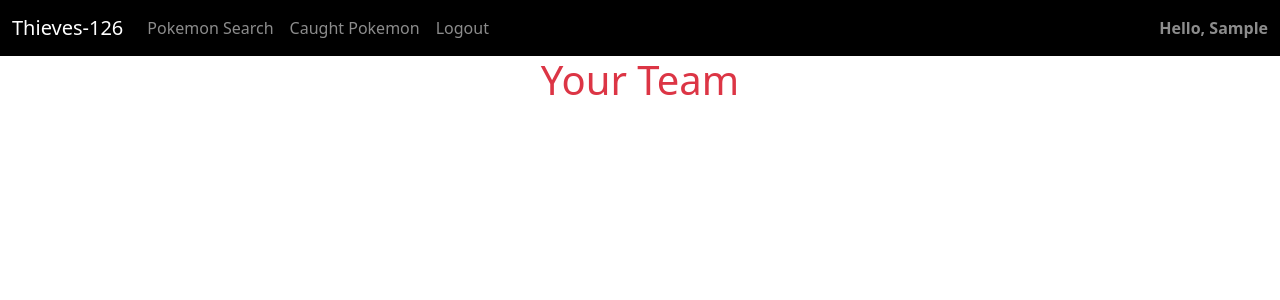
After one commit to MitchellZH/week5day1, a Flask app: page /view_team in a window 1280 px wide. The commit adds this page. Shown: the top 300 px of the page. Run offline with Flask 3, Linux system fonts and the light colour scheme; the visitor is signed in with stand-in values (Sample User, id 1); data that the repository does not hold is empty.

Commit message:
added team functionality for current user

```diff
--- /dev/null
+++ b/app/blueprints/main/main_templates/team.html
@@ -0,0 +1,40 @@
+{% extends 'base.html'%}
+
+{% block title %}
+    Team
+{% endblock %}
+{% block content %}
+{% include './includes/nav.html'%}
+<div class="container">
+<h1 class="text-center text-danger">Your Team</h1>
+<div class="row">
+{% for pokemon in pokemon_list %}
+    <div class="col my-4">
+    <div class="card mx-auto text-bg-light border-danger" style="width: 18rem;">
+        <img src={{pokemon.sprites}} class="card-img-top mx-auto" style="height: 150px; width:150px;" alt="front shiny">
+        <div class="card-body">
+            <h3 class="card-title">{{pokemon.name}}</h3>
+            <p class="card-text"><strong>Base Experience:</strong> {{pokemon.base_experience}}</p>
+            <div class="card-header border-danger">
+                Abilities:
+            </div>
+            <ul class="list-group list-group-flush">
+                <li class="list-group-item">{{pokemon.abilities}}</li>
+            </ul>
+            <div class="card-header border-danger">
+                Stats:
+            </div>
+            <ul class="list-group list-group-flush">
+                <li class="list-group-item">HP: {{pokemon.hp}}</li>
+                <li class="list-group-item">ATTACK: {{pokemon.attack}}</li>
+                <li class="list-group-item">DEFENSE: {{pokemon.defense}}</li>
+            </ul>
+            <a href="{{ url_for('main.remove_from_team', pokemon_id=pokemon.id) }}" class="btn d-block btn-warning w-50 mx-auto mt-3">Remove from team</a>
+        </div>
+      </div>
+      </div>
+{% endfor %}
+
+    </div>
+    </div>
+{% endblock %}
--- a/app/blueprints/main/routes.py
+++ b/app/blueprints/main/routes.py
@@ -2,16 +2,61 @@ from . import main
 from flask import request, render_template, redirect, url_for, flash
 import requests
 from .forms import SearchForm
-from app.models import db, Caught_Pokemon
-from flask_login import login_required
+from app.models import db, Caught_Pokemon, User, team
+from flask_login import login_required, current_user
+
 
 @main.route("/")
 @main.route("/home")
 def home():
     return render_template('home.html')
 
-@main.route('/team/<int:user_id>')
+@main.route('/view_team')
+@login_required
+def view_team():
+  user = User.query.get(current_user.id)
 
+  pokemon_list = user.team.all()
+
+  return render_template("team.html", pokemon_list=pokemon_list)
+
+
+@main.route('/add_to_team/<int:pokemon_id>')
+@login_required
+def add_to_team(pokemon_id):
+  if current_user.can_add_pokemon():
+    pokemon = Caught_Pokemon.query.get(pokemon_id)
+
+    current_user.team.append(pokemon)
+
+    db.session.commit()
+
+    flash(f"{pokemon.name} was added to your team!", 'success')
+    return redirect(url_for('main.caught_pokemon'))
+  else:
+    flash(f"Your team is at full capacity!", 'danger')
+    return redirect(url_for('main.caught_pokemon'))
+
+
+@main.route('/remove_from_team/<int:pokemon_id>')
+@login_required
+def remove_from_team(pokemon_id):
+  pokemon = Caught_Pokemon.query.get(pokemon_id)
+
+  current_user.team.remove(pokemon)
+
+  db.session.commit()
+
+  flash(f"{pokemon.name} was released from your team!", 'warning')
+  return redirect(url_for('main.caught_pokemon'))
+
+@main.route('/caught_pokemon')
+def caught_pokemon():
+   caught_pokemon = Caught_Pokemon.query.all()
+   for pokemon in caught_pokemon:
+      if pokemon in current_user.team:
+         pokemon.inTeam = True
+   return render_template('caught_pokemon.html', caught_pokemon=caught_pokemon)
 
 @main.route('/info', methods=['GET', 'POST'])
 @login_required
--- a/app/static/global.css
+++ b/app/static/global.css
@@ -4,6 +4,7 @@
 
 .pokemon-bg{
   background-image:linear-gradient(rgba(28, 73, 73, 0.74),rgba(37, 1, 1, 0.089)), url(https://cdnb.artstation.com/p/assets/images/images/026/026/071/large/yuuki-morita-compfinalsign5.jpg?1587658884);
+  background-attachment: fixed;
   height:100vh;
   background-repeat: no-repeat;
   background-size: cover;
--- a/app/templates/includes/nav.html
+++ b/app/templates/includes/nav.html
@@ -8,6 +8,7 @@
       <div class="navbar-nav me-auto">
         {% if current_user.is_authenticated %}
         <a class="nav-link" href="{{url_for('main.get_pokemon_info')}}">Pokemon Search</a>
+        <a class="nav-link" href="{{url_for('main.caught_pokemon')}}">Caught Pokemon</a>
         <a class="nav-link" href="{{url_for('auth.logout')}}">Logout</a>
         {% else %}
         <a class="nav-link" href="{{url_for('auth.login')}}">Login</a>
```
Also changed, not shown: app/blueprints/main/main_templates/caught_pokemon.html (added, +46 -0 lines), app/blueprints/main/main_templates/pokemon.html (+2 -6 lines), app/models.py (+4 -8 lines).
